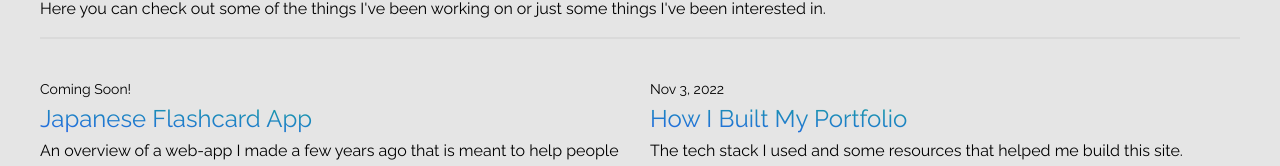
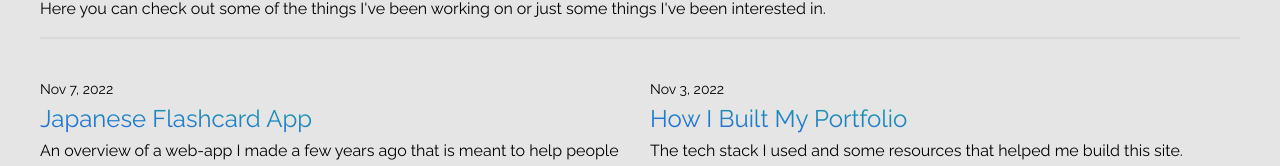
Before and after one commit to RichDoherty/website, a Next.js app: page / in a window 1280 px wide. Shown: the part 999-1165 px from the top of the page. Built offline with nearby package versions, Linux system fonts and the light colour scheme.

Commit message:
Date Fix
Fixed the date for the Japanese Flashcards post.

```diff
--- a/pages/index.tsx
+++ b/pages/index.tsx
@@ -67,7 +67,7 @@
           <div className='grid grid-cols-1 gap-5 pt-10 border-t-2 md:grid-cols-2 border-neutral-900/5 dark:border-neutral-300/5'>
             <div className='transition-all duration-300 ease-out rounded-lg hover:bg-neutral-300 dark:hover:bg-neutral-800'>
               <Link href="/posts/japanese-flashcards">
-                  <p className='text-sm'>Coming Soon!</p>
+                  <p className='text-sm'>Nov 7, 2022</p>
                   <h3 className='my-1 text-2xl text-transparent bg-clip-text bg-gradient-to-bl from-emerald-500 to-blue-600'>Japanese Flashcard App</h3>
                   <p>An overview of a web-app I made a few years ago that is meant to help people practice Hiragana & Katakana.</p>
               </Link>
```
